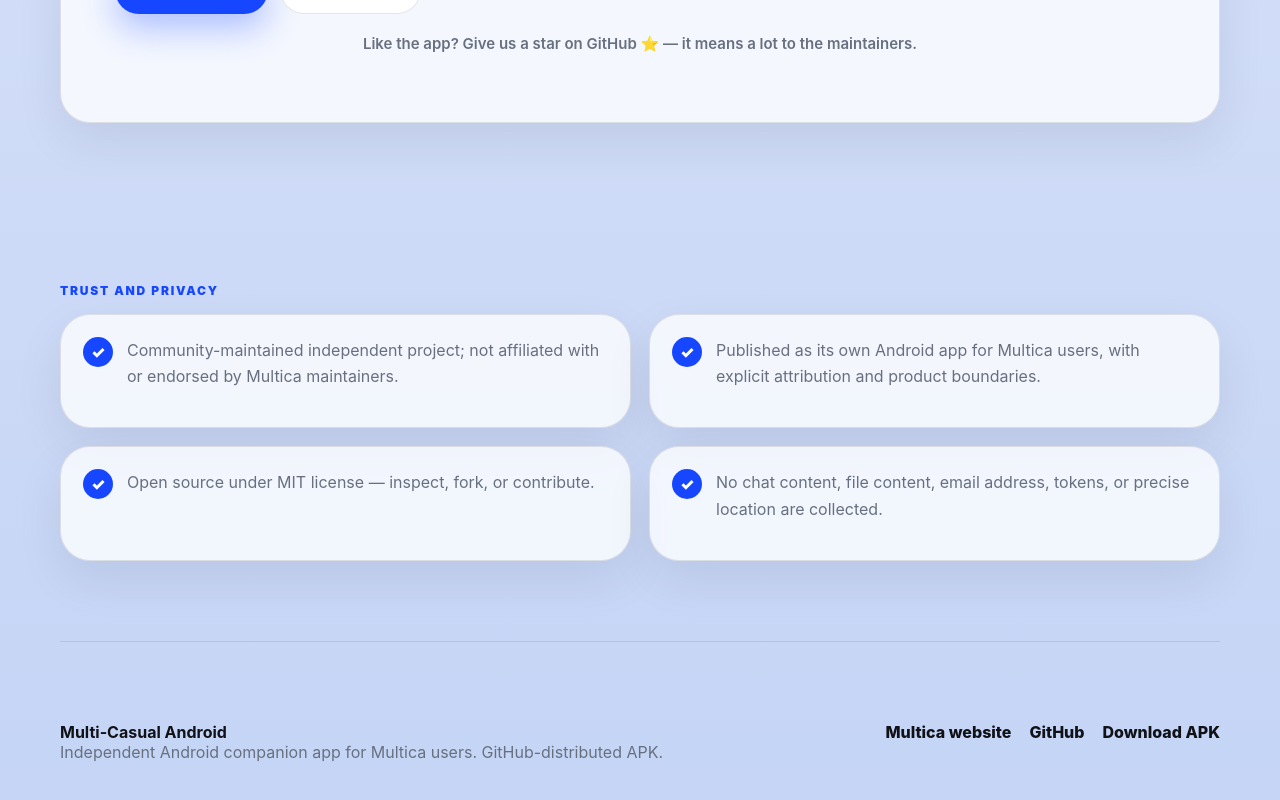
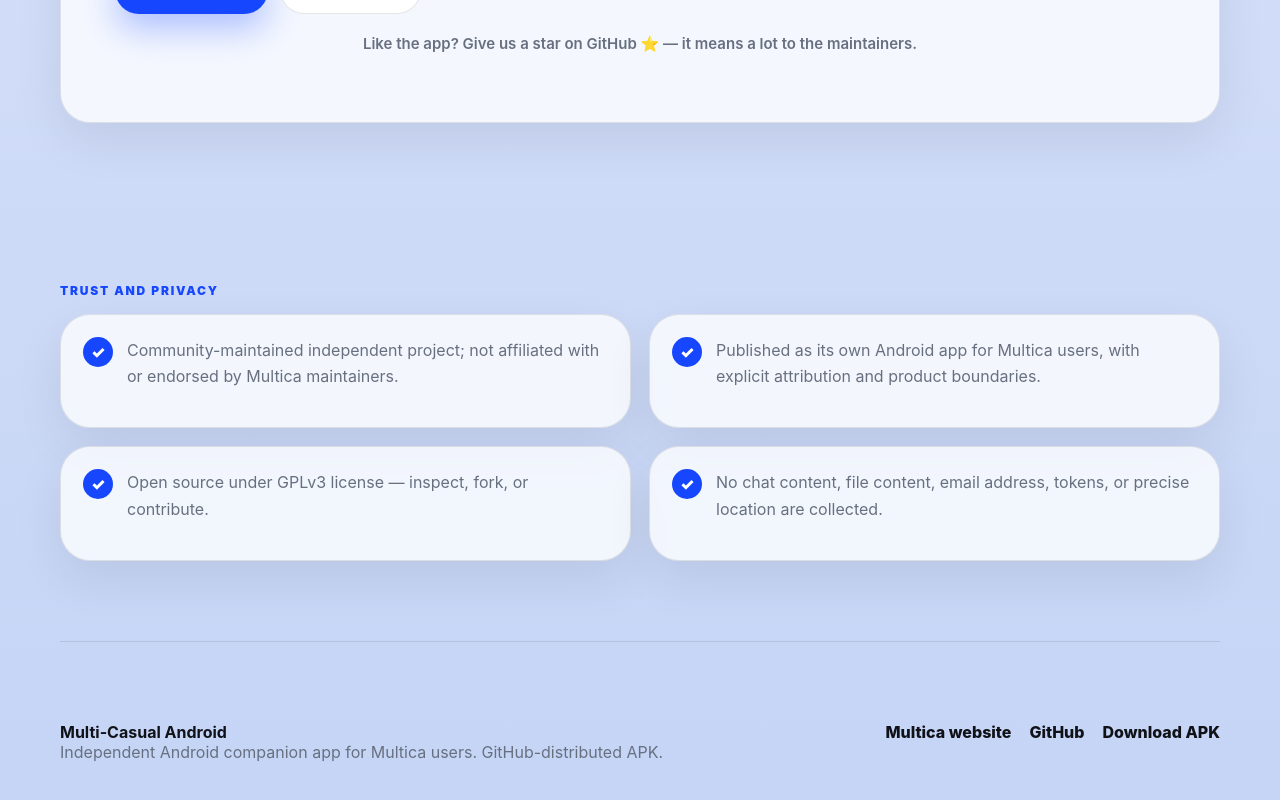
Before and after one commit to park0er/multi-casual-android, a React (Vite) app in the folder site/: page / in a window 1280 px wide. Shown: the part 6362-7162 px from the top of the page. Built offline with nearby package versions, Linux system fonts and the light colour scheme.

Commit message:
Fix license reference from MIT to GPLv3

```diff
--- a/site/src/App.tsx
+++ b/site/src/App.tsx
@@ -93,7 +93,7 @@
       items: [
         "Community-maintained independent project; not affiliated with or endorsed by Multica maintainers.",
         "Published as its own Android app for Multica users, with explicit attribution and product boundaries.",
-        "Open source under MIT license — inspect, fork, or contribute.",
+        "Open source under GPLv3 license — inspect, fork, or contribute.",
         "No chat content, file content, email address, tokens, or precise location are collected.",
       ],
     },
@@ -153,7 +153,7 @@
       items: [
         "社区维护的独立项目；与 Multica maintainers 无隶属关系，无背书。",
         "作为面向 Multica 用户的独立 Android app 发布，明确标注产品边界。",
-        "MIT 开源许可证 —— 可以查看、fork 或贡献。",
+        "GPLv3 开源许可证 —— 可以查看、fork 或贡献。",
         "不收集聊天内容、文件内容、邮箱、tokens 或精确位置信息。",
       ],
     },
```
